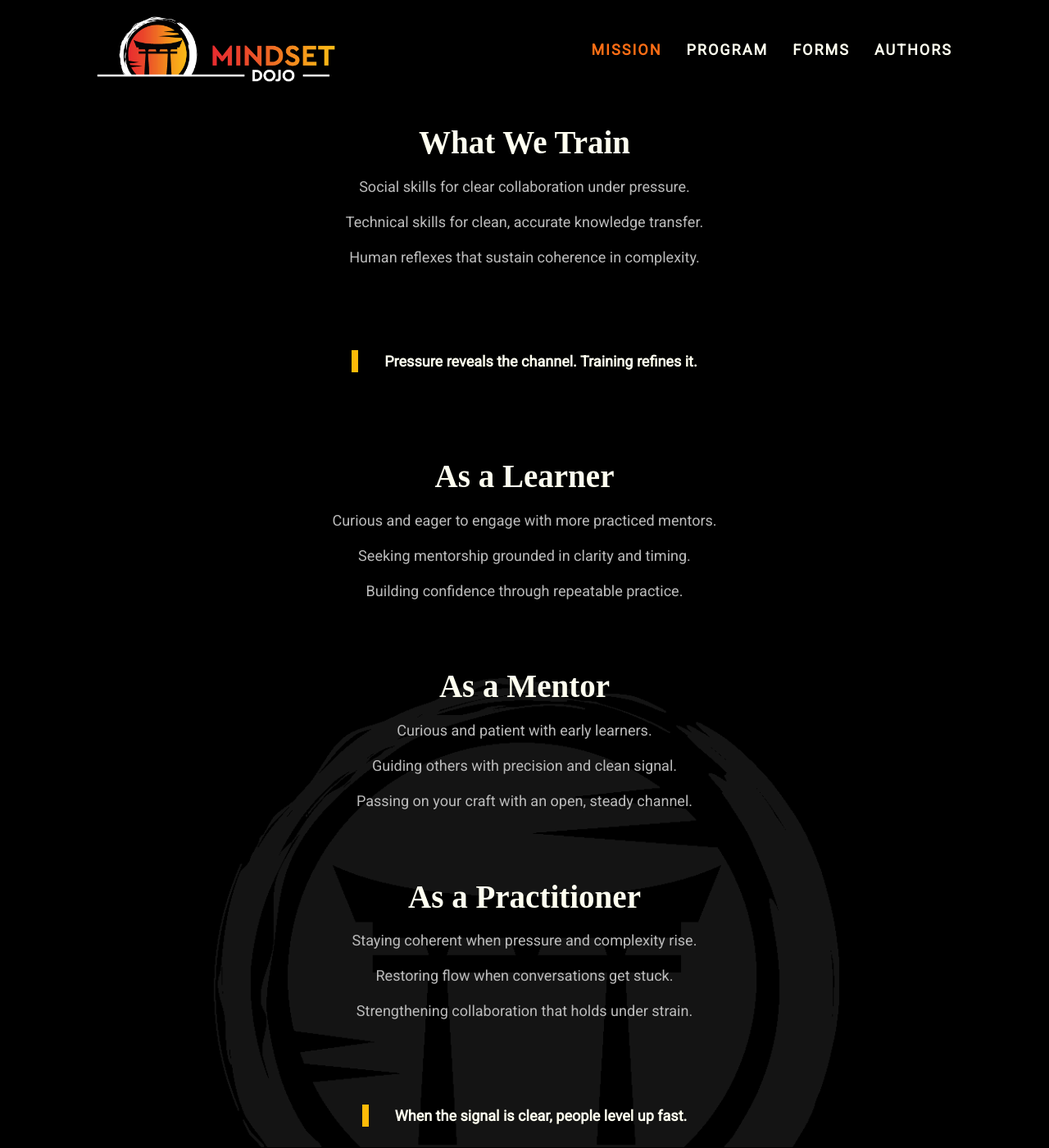
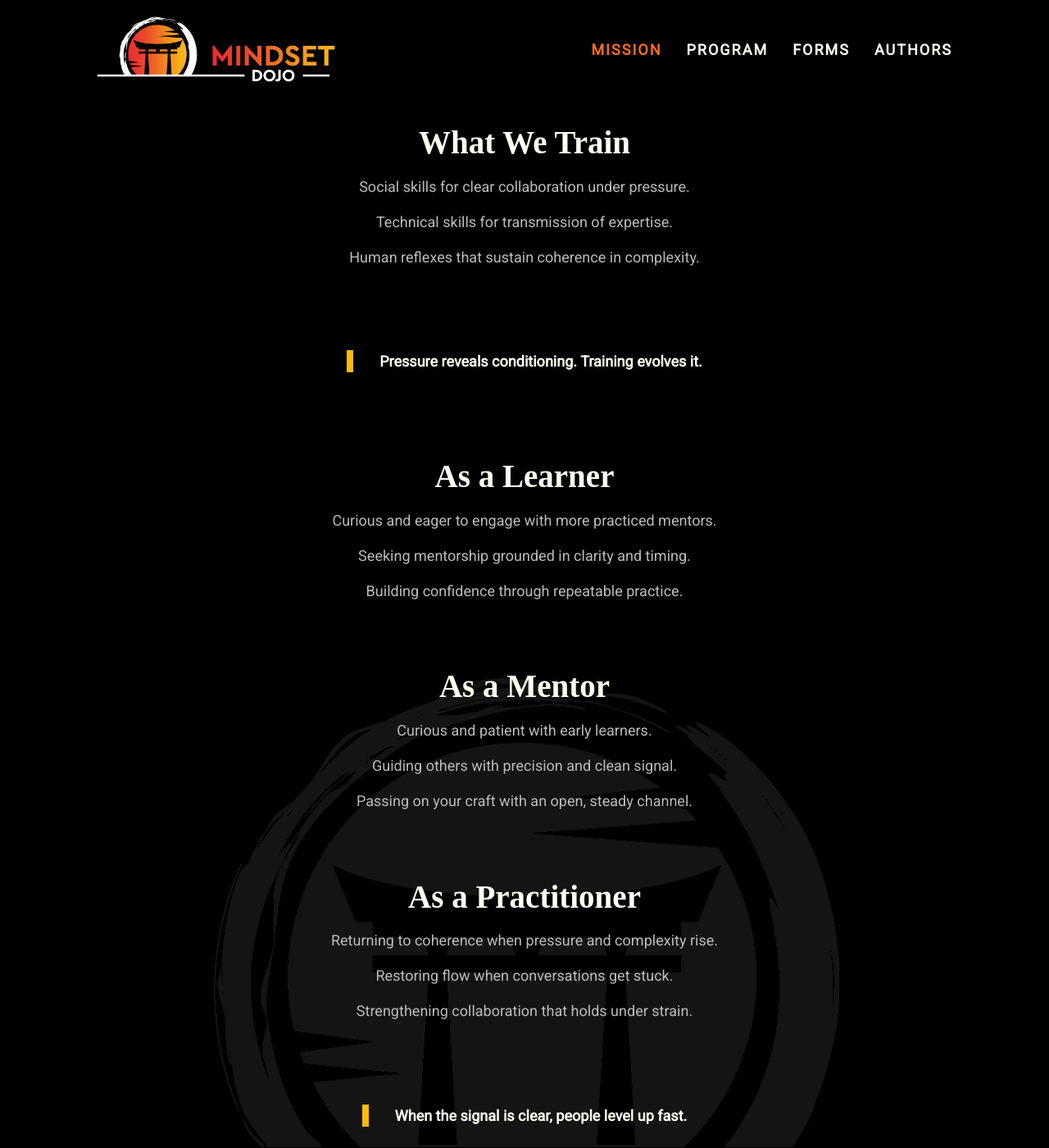
Before and after one commit to mindset-dojo/mindset-dojo.github.io, a Jekyll site: the page built from mission.md, in a window 1280 px wide and 1400 px high, scrolled down 394 px. Shown: the whole window at 82% size. Built offline with Jekyll 4.4.1, drawn with Linux system fonts in a browser that asks for light colours; some web fonts are replaced; some of the changed text lies outside the part shown.

Commit message:
refactor(mission): language touch ups

```diff
--- a/_data/sections/mission.yaml
+++ b/_data/sections/mission.yaml
@@ -34,11 +34,11 @@ sections:
       label: "What We Train"
       items:
         - "Social skills for clear collaboration under pressure."
-        - "Technical skills for clean, accurate knowledge transfer."
+        - "Technical skills for transmission of expertise."
         - "Human reflexes that sustain coherence in complexity."
   - type: quote
     data:
-      text: "Pressure reveals the channel. Training refines it."
+      text: "Pressure reveals conditioning. Training evolves it."
   - type: text
     data:
       label: "As a Learner"
@@ -57,7 +57,7 @@ sections:
     data:
       label: "As a Practitioner"
       items:
-        - "Staying coherent when pressure and complexity rise."
+        - "Returning to coherence when pressure and complexity rise."
         - "Restoring flow when conversations get stuck."
         - "Strengthening collaboration that holds under strain."
   - type: quote
@@ -70,7 +70,7 @@ sections:
         - "Training relational timing and precision."
         - "Building nervous-system clarity under load."
         - "Practicing mastery through open-source authorship."
-        - "Using AI to clarify signal and accelerate learning."
+        - "Using AI to clarify signal and deepen learning."
   - type: ctas
     data:
       items:
```
